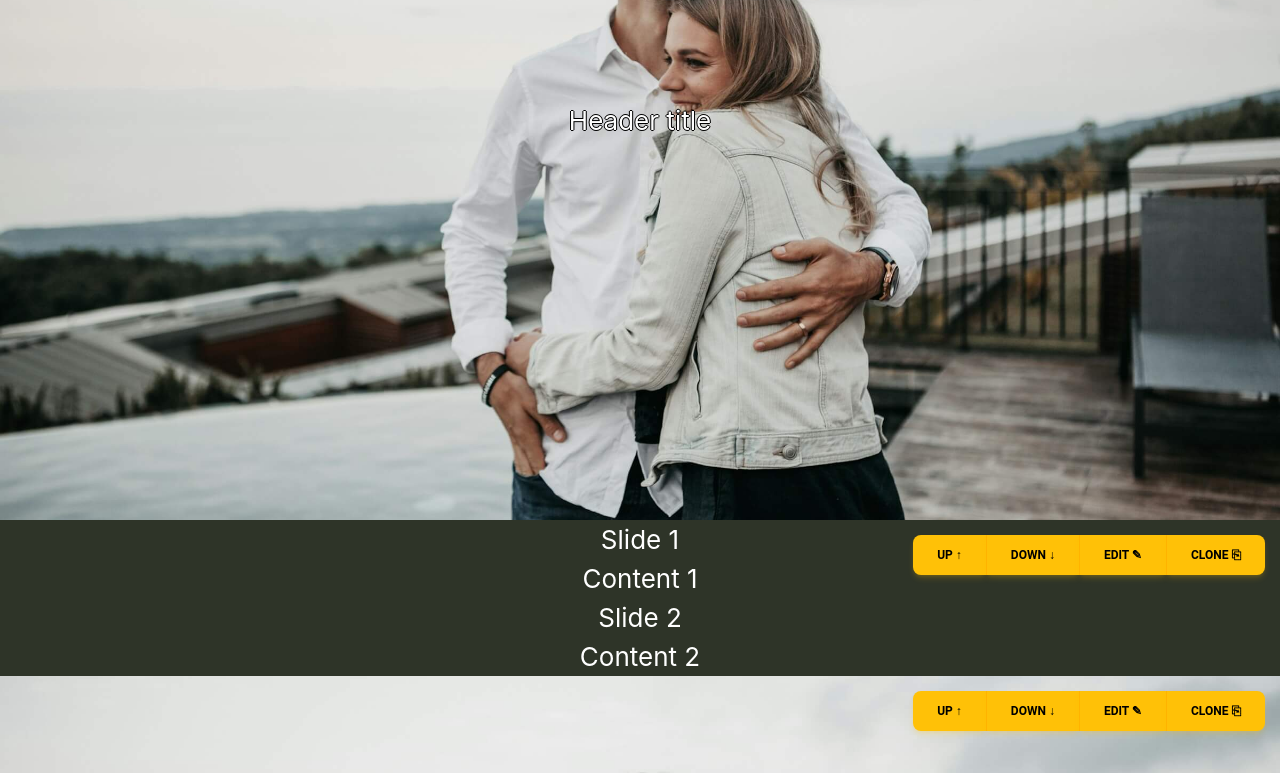
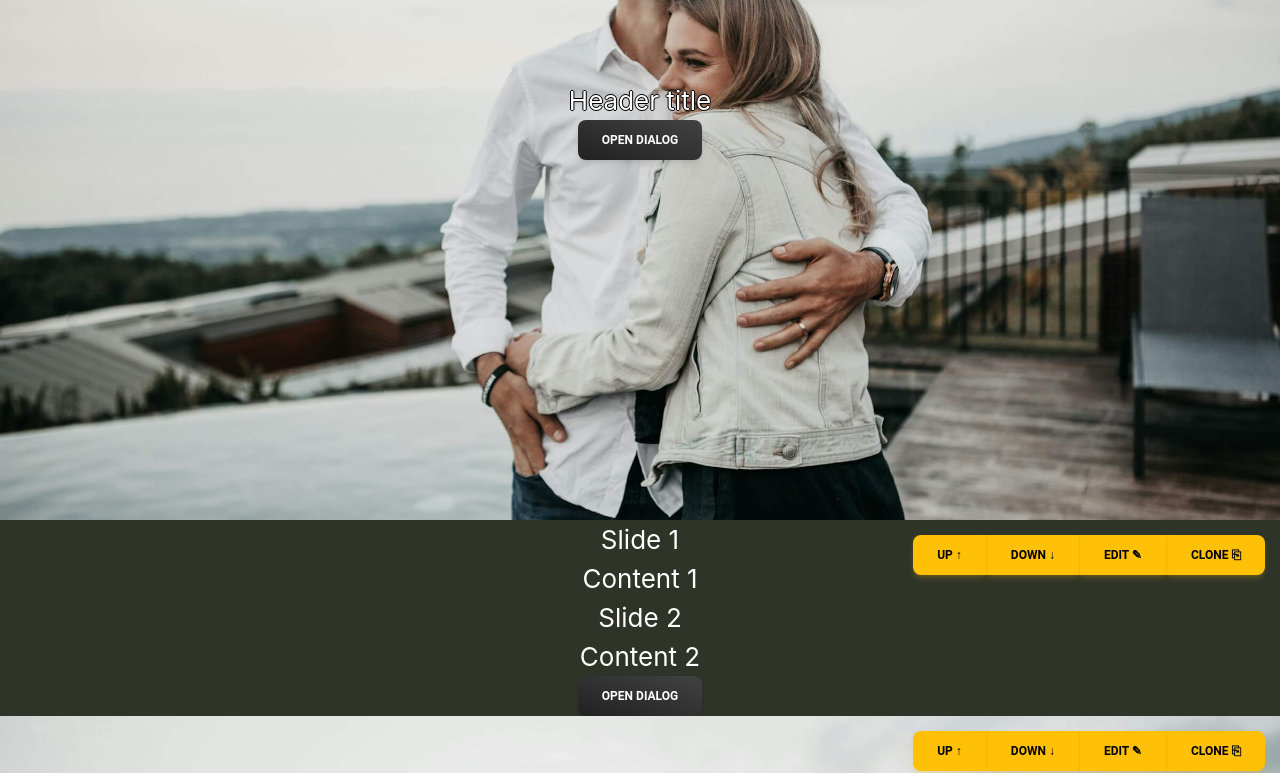
Before and after one commit to pohlaniacz/wysiwihyg, a React (Create React App) app: page / in a window 1280 px wide. Shown: the part 280-1053 px from the top of the page. Built offline with nearby package versions, Linux system fonts and the light colour scheme.

Commit message:
Modal next part

```diff
--- a/src/App.js
+++ b/src/App.js
@@ -44,7 +44,7 @@ export default function App() {
                 return <Box
                     key={item.id}
                     item={item}
-                    handleClick={moveBlock}
+                    handleMoveBlock={moveBlock}
                 />
             })}
         </div>
--- a/src/components/editor/EditBox.js
+++ b/src/components/editor/EditBox.js
@@ -6,14 +6,14 @@ export default function EditBox(props) {
             <Button
                 data-action="up"
                 title="up"
-                onClick={props.handleClick}
+                onClick={props.handleMoveBlock}
             >
                 up ↑
             </Button>
             <Button
                 data-action="down"
                 title="down"
-                onClick={props.handleClick}
+                onClick={props.handleMoveBlock}
             >
                 down ↓
             </Button>
--- a/src/components/layout/Box.js
+++ b/src/components/layout/Box.js
@@ -2,22 +2,24 @@ import Header from "../editor/Header";
 import EditBox from "../editor/EditBox";
 import Slider from "../editor/Slider";
 import React from "react";
+import Modal from "./Modal";
 
 export default function Box(props) {
-    if (props.item.type === "header") {
-        return <Header
-            key={props.item.id}
-            item={props.item}
-        >
-            <EditBox handleClick={props.handleClick}/>
-        </Header>
-    }
-    if (props.item.type === "slider") {
-        return <Slider
-            key={props.item.id}
-            item={props.item}
-        >
-            <EditBox handleClick={props.handleClick}/>
-        </Slider>
-    }
+
+    return (
+        <>
+            {props.item.type === "header" && (
+                <Header key={props.item.id} item={props.item}>
+                    <EditBox handleMoveBlock={props.handleMoveBlock} />
+                    <Modal />
+                </Header>
+            )}
+            {props.item.type === "slider" && (
+                <Slider key={props.item.id} item={props.item}>
+                    <EditBox handleMoveBlock={props.handleMoveBlock} />
+                    <Modal />
+                </Slider>
+            )}
+        </>
+    );
 }
```
Also changed, not shown: 2 other files (tests, documents, lock files or other folders).
